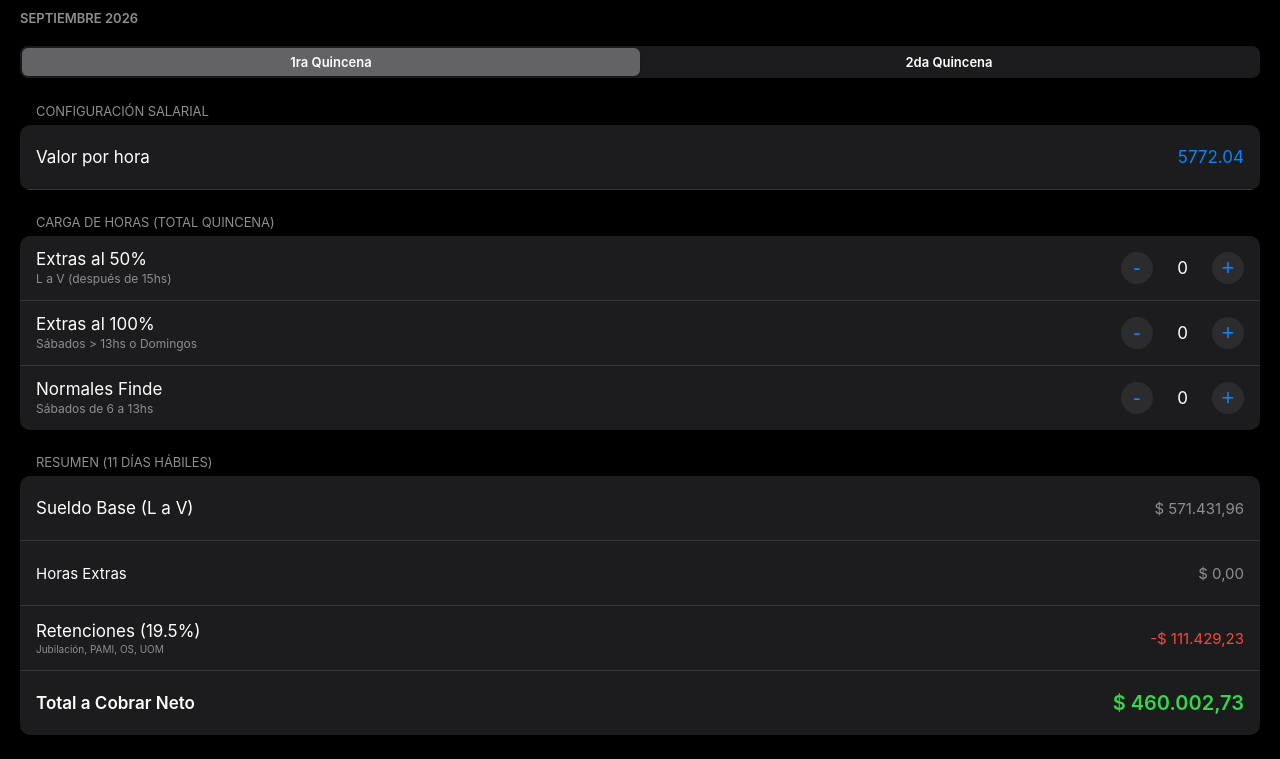
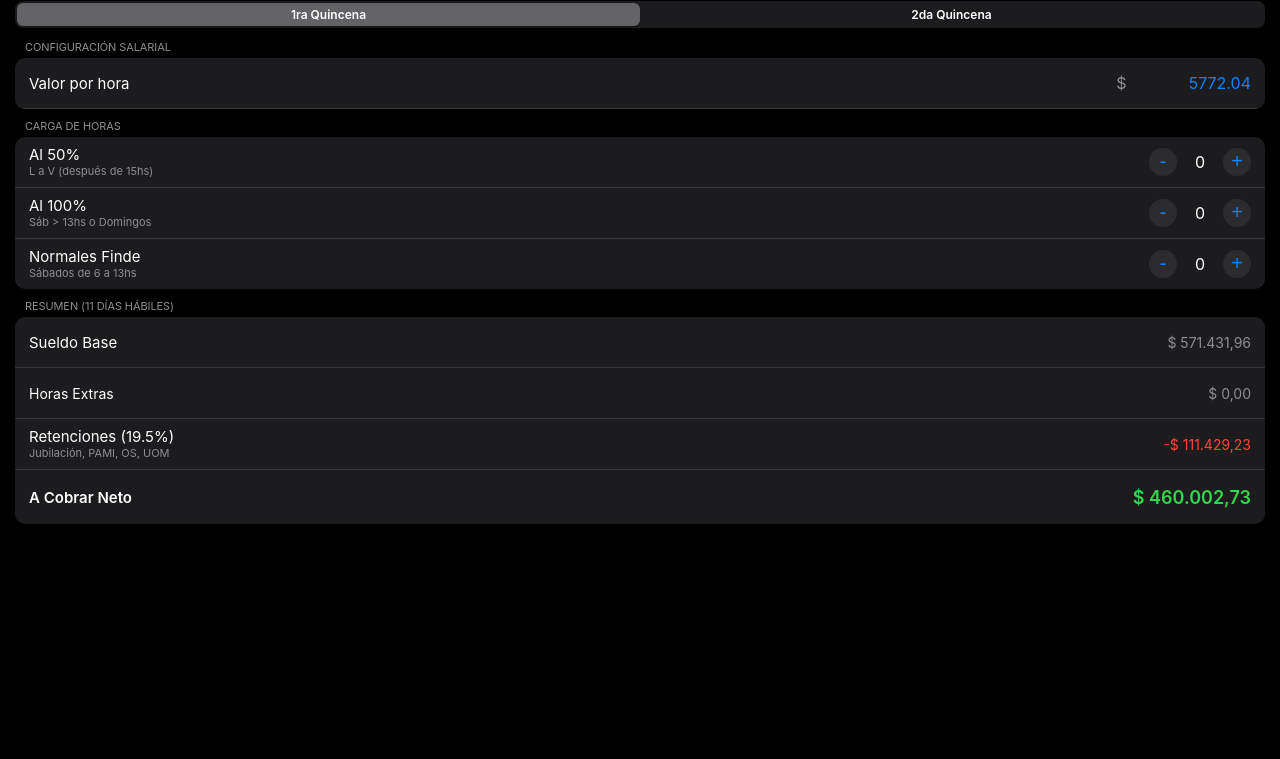
Before and after one commit to mundt-bit/calculadora-sueldo, a plain HTML site: page index.html in a window 1280 px wide. Shown: the part 77-836 px from the top of the page. After the commit the page ends 800 px from the top, so only its background shows below. Drawn offline with Linux system fonts and the light colour scheme.

Commit message:
Update index.html

```diff
--- a/index.html
+++ b/index.html
@@ -36,28 +36,30 @@
             -webkit-font-smoothing: antialiased;
         }
 
-        .header { padding: 20px 20px 10px 20px; }
-        h1 { font-size: 34px; font-weight: 700; margin: 0; letter-spacing: 0.4px; }
-        .month-info { color: var(--text-secondary); font-size: 13px; text-transform: uppercase; font-weight: 600; margin-top: 5px; }
+        /* Reducción de espacios en el Header */
+        .header { padding: 10px 15px 5px 15px; }
+        h1 { font-size: 26px; font-weight: 700; margin: 0; letter-spacing: 0.3px; }
+        .month-info { color: var(--text-secondary); font-size: 11px; text-transform: uppercase; font-weight: 600; margin-top: 2px; }
 
-        /* Main Tabs */
+        /* Main Tabs más compactos */
         .main-tabs {
-            display: flex; gap: 15px; margin: 15px 20px;
+            display: flex; gap: 12px; margin: 8px 15px;
             border-bottom: 1px solid var(--separator-color);
-            padding-bottom: 10px;
+            padding-bottom: 6px;
         }
         .main-tab {
-            font-size: 22px; font-weight: 700; color: var(--text-secondary);
+            font-size: 18px; font-weight: 700; color: var(--text-secondary);
             cursor: pointer; transition: color 0.2s;
         }
         .main-tab.active { color: var(--text-primary); }
 
+        /* Botones de Quincena con menor margen */
         .segmented-control {
             display: flex; background-color: #1C1C1E; border-radius: 8px;
-            padding: 2px; margin: 10px 20px 25px 20px;
+            padding: 2px; margin: 5px 15px 12px 15px;
         }
         .segment-btn {
-            flex: 1; text-align: center; padding: 6px 0; font-size: 13px;
+            flex: 1; text-align: center; padding: 4px 0; font-size: 12px;
             font-weight: 600; color: var(--text-primary); cursor: pointer;
             border-radius: 6px; transition: all 0.2s ease;
         }
@@ -66,54 +68,59 @@
             box-shadow: 0 3px 8px rgba(0,0,0,0.12), 0 3px 1px rgba(0,0,0,0.04);
         }
 
+        /* Contenedores de Listas más ajustados */
         .list-group {
             background-color: var(--list-bg); border-radius: 10px;
-            margin: 0 20px 24px 20px; overflow: hidden;
+            margin: 0 15px 10px 15px; overflow: hidden;
         }
         .list-row {
             display: flex; justify-content: space-between; align-items: center;
-            min-height: 44px; padding: 10px 16px; border-bottom: 0.5px solid var(--separator-color);
+            min-height: 38px; padding: 6px 14px; border-bottom: 0.5px solid var(--separator-color);
         }
         .list-row:last-child { border-bottom: none; }
-        .list-label { font-size: 17px; display: flex; flex-direction: column; max-width: 65%; }
-        .list-sublabel { font-size: 12px; color: var(--text-secondary); margin-top: 2px; line-height: 1.3; }
+
+        .list-label { font-size: 15px; display: flex; flex-direction: column; max-width: 65%; }
+        .list-sublabel { font-size: 11px; color: var(--text-secondary); margin-top: 1px; line-height: 1.2; }
 
         input[type="number"]::-webkit-inner-spin-button,
         input[type="number"]::-webkit-outer-spin-button { -webkit-appearance: none; margin: 0; }
-        input[type="number"] { -moz-appearance: textfield; appearance: textfield; font-size: 17px; }
+        /* Font-size 16px obligatorio para evitar zoom en iOS */
+        input[type="number"] { -moz-appearance: textfield; appearance: textfield; font-size: 16px; }
 
         input[type="number"].config-input {
             background-color: transparent; border: none; color: var(--accent-color);
-            text-align: right; width: 100px; font-family: var(--font-family); padding: 0;
+            text-align: right; width: 90px; font-family: var(--font-family); padding: 0;
         }
         input[type="number"].config-input:focus { outline: none; color: var(--text-primary); }
 
-        .input-wide { width: 140px !important; }
+        .input-wide { width: 120px !important; }
 
         .group-title {
-            font-size: 13px; color: var(--text-secondary); text-transform: uppercase;
-            margin: 0 20px 6px 36px; letter-spacing: -0.1px;
+            font-size: 11px; color: var(--text-secondary); text-transform: uppercase;
+            margin: 0 15px 4px 25px; letter-spacing: -0.1px;
         }
 
-        .stepper-control { display: flex; align-items: center; gap: 12px; }
+        /* Steppers un poco más chicos */
+        .stepper-control { display: flex; align-items: center; gap: 8px; }
         .stepper-btn {
-            width: 32px; height: 32px; border-radius: 50%; background-color: #2C2C2E;
-            color: var(--accent-color); border: none; font-size: 22px;
+            width: 28px; height: 28px; border-radius: 50%; background-color: #2C2C2E;
+            color: var(--accent-color); border: none; font-size: 20px;
             display: flex; align-items: center; justify-content: center;
             cursor: pointer; padding-bottom: 2px; user-select: none; -webkit-user-select: none;
         }
         .stepper-btn:active { opacity: 0.7; }
         .stepper-value {
-            font-size: 19px; width: 35px; text-align: center; color: var(--text-primary);
+            font-size: 16px; width: 30px; text-align: center; color: var(--text-primary);
             border: none; background: transparent; font-family: var(--font-family); padding: 0;
         }
 
-        .summary-label { font-size: 15px; }
-        .summary-value { font-size: 15px; color: var(--text-secondary); text-align: right; }
-        .summary-usd { font-size: 12px; color: var(--accent-color); display: block; margin-top: 2px; }
-        .total-row { font-weight: 600; }
-        .total-row .summary-label { font-size: 17px; }
-        .total-row .summary-value { font-size: 20px; color: var(--text-primary); }
+        /* Resumen optimizado */
+        .summary-label { font-size: 14px; }
+        .summary-value { font-size: 14px; color: var(--text-secondary); text-align: right; }
+        .summary-usd { font-size: 11px; color: var(--accent-color); display: block; margin-top: 1px; }
+        .total-row { font-weight: 600; padding-top: 8px; padding-bottom: 8px; }
+        .total-row .summary-label { font-size: 15px; }
+        .total-row .summary-value { font-size: 18px; color: var(--text-primary); }
         .value-red { color: var(--danger-color) !important; }
         .value-green { color: var(--success-color) !important; }
         .value-warning { color: var(--warning-color) !important; }
@@ -121,8 +128,8 @@
 
         /* API Status Badge */
         .api-status {
-            font-size: 11px; padding: 2px 6px; border-radius: 4px; background: #2C2C2E;
-            color: var(--text-secondary); margin-left: 8px; vertical-align: middle;
+            font-size: 10px; padding: 2px 5px; border-radius: 4px; background: #2C2C2E;
+            color: var(--text-secondary); margin-left: 6px; vertical-align: middle;
         }
         .api-status.ok { color: var(--success-color); }
         .api-status.error { color: var(--danger-color); }
@@ -150,27 +157,27 @@
         <div class="list-row">
             <div class="list-label">Valor por hora</div>
             <div>
-                <span style="color:var(--text-secondary);"></span>
+                <span style="color:var(--text-secondary);">$</span>
                 <input type="number" id="valorHora" class="config-input input-wide" value="5772.04" step="0.01" oninput="calculate()">
             </div>
         </div>
         <div class="list-row hidden" id="rowInputBono">
             <div class="list-label">
                 Bono / Premios
-                <span class="list-sublabel">Toca para editar (Bruto)</span>
+                <span class="list-sublabel">Toca para editar</span>
             </div>
             <div>
-                <span style="color:var(--text-secondary);"></span>
+                <span style="color:var(--text-secondary);">$</span>
                 <input type="number" id="bonoAmount" class="config-input input-wide" value="300000" oninput="calculate()">
             </div>
         </div>
     </div>
 
-    <div class="group-title">Carga de Horas (Total Quincena)</div>
+    <div class="group-title">Carga de Horas</div>
     <div class="list-group">
         <div class="list-row">
             <div class="list-label">
-                Extras al 50%
+                Al 50%
                 <span class="list-sublabel">L a V (después de 15hs)</span>
             </div>
             <div class="stepper-control">
@@ -181,8 +188,8 @@
         </div>
         <div class="list-row">
             <div class="list-label">
-                Extras al 100%
-                <span class="list-sublabel">Sábados > 13hs o Domingos</span>
+                Al 100%
+                <span class="list-sublabel">Sáb > 13hs o Domingos</span>
             </div>
             <div class="stepper-control">
                 <button class="stepper-btn" onclick="updateHours('horas100', -1)">-</button>
@@ -206,7 +213,7 @@
     <div class="group-title">Resumen (<span id="diasHabilesStr">0</span> días hábiles)</div>
     <div class="list-group">
         <div class="list-row">
-            <div class="list-label">Sueldo Base (L a V)</div>
+            <div class="list-label">Sueldo Base</div>
             <span class="summary-value" id="resSueldoBase">$0</span>
         </div>
         <div class="list-row hidden" id="rowResNormalesFinde">
@@ -224,12 +231,12 @@
         <div class="list-row">
             <div class="list-label">
                 Retenciones (19.5%)
-                <span class="list-sublabel" style="font-size: 10px;">Jubilación, PAMI, OS, UOM</span>
+                <span class="list-sublabel">Jubilación, PAMI, OS, UOM</span>
             </div>
             <span class="summary-value value-red" id="resImpuestos">$0</span>
         </div>
         <div class="list-row total-row">
-            <span class="summary-label">Total a Cobrar Neto</span>
+            <span class="summary-label">A Cobrar Neto</span>
             <span class="summary-value value-green" id="resTotal">$0</span>
         </div>
     </div>
@@ -243,7 +250,7 @@
         <div class="list-row">
             <div class="list-label">
                 Dólar Blue
-                <span class="list-sublabel">API Dolarito <span id="apiStatus" class="api-status">Conectando...</span></span>
+                <span class="list-sublabel">Dolarito <span id="apiStatus" class="api-status">...</span></span>
             </div>
             <div>
                 <span style="color:var(--text-secondary);">$</span>
@@ -256,7 +263,7 @@
                 <span class="list-sublabel">Pérdida de valor esperada</span>
             </div>
             <div>
-                <input type="number" id="devaluacion" class="config-input" style="width:50px; color:var(--warning-color);" value="4" oninput="calcularVentas()">
+                <input type="number" id="devaluacion" class="config-input" style="width:40px; color:var(--warning-color);" value="4" oninput="calcularVentas()">
                 <span style="color:var(--text-secondary);">%</span>
             </div>
         </div>
@@ -265,21 +272,21 @@
     <div class="group-title">Datos de la Venta</div>
     <div class="list-group">
         <div class="list-row">
-            <div class="list-label">Precio de Compra</div>
+            <div class="list-label">Precio Compra</div>
             <div>
                 <span style="color:var(--text-secondary);">$</span>
                 <input type="number" id="v_compra" class="config-input input-wide" value="0" placeholder="0" oninput="calcularVentas()">
             </div>
         </div>
         <div class="list-row">
-            <div class="list-label">Precio de Venta</div>
+            <div class="list-label">Precio Venta</div>
             <div>
                 <span style="color:var(--text-secondary);">$</span>
                 <input type="number" id="v_venta" class="config-input input-wide" value="0" placeholder="0" oninput="calcularVentas()">
             </div>
         </div>
 
-        <div class="segmented-control" style="margin: 15px 16px;">
+        <div class="segmented-control" style="margin: 10px 14px;">
             <div class="segment-btn active" id="btn1Pago" onclick="setMetodoPago(1)">1 Pago</div>
             <div class="segment-btn" id="btnCuotas" onclick="setMetodoPago(2)">En Cuotas</div>
         </div>
@@ -299,7 +306,7 @@
         <div class="list-row">
             <div class="list-label">
                 Ganancia Nominal
-                <span class="list-sublabel">Sin descontar devaluación</span>
+                <span class="list-sublabel">Sin descontar inflación</span>
             </div>
             <div style="text-align: right;">
                 <span class="summary-value" id="resGananciaNominal">$0</span>
@@ -317,11 +324,9 @@
             </div>
         </div>
     </div>
-
 </div>
 
 <script>
-    // JS: Bloqueo de zoom
     document.addEventListener('dblclick', function(event) { event.preventDefault(); }, { passive: false });
 
     const formatCurrency = (amount) => {
@@ -336,7 +341,6 @@
         if (window.navigator && window.navigator.vibrate) window.navigator.vibrate(10);
     }
 
-    // NAVEGACIÓN PRINCIPAL
     function switchMainTab(tab) {
         haptic();
         if(tab === 'sueldo') {
@@ -349,13 +353,11 @@
             document.getElementById('tabSueldo').classList.remove('active');
             document.getElementById('viewVentas').classList.remove('hidden');
             document.getElementById('viewSueldo').classList.add('hidden');
-            fetchDolar(); // Buscar el dolar al entrar a la pestaña
+            fetchDolar();
         }
     }
 
-    // ==========================================
-    // LÓGICA SUELDO (Existente)
-    // ==========================================
+    // SUELDO
     let currentQuincena = 1;
     let diasHabiles = 0;
     const now = new Date();
@@ -397,7 +399,7 @@
             document.getElementById('rowResBono').classList.add('hidden');
         }
 
-        const monthNames = ["Enero", "Febrero", "Marzo", "Abril", "Mayo", "Junio", "Julio", "Agosto", "Septiembre", "Octubre", "Noviembre", "Diciembre"];
+        const monthNames = ["Ene", "Feb", "Mar", "Abr", "May", "Jun", "Jul", "Ago", "Sep", "Oct", "Nov", "Dic"];
         document.getElementById('monthInfo').innerText = `${monthNames[now.getMonth()]} ${now.getFullYear()}`;
         diasHabiles = getWorkingDays(now.getFullYear(), now.getMonth(), currentQuincena);
         document.getElementById('diasHabilesStr').innerText = diasHabiles;
@@ -435,17 +437,14 @@
         document.getElementById('resTotal').innerText = formatCurrency(totalNeto);
     }
 
-    // ==========================================
-    // LÓGICA VENTAS (Nueva)
-    // ==========================================
-    let tipoPago = 1; // 1 = Contado, 2 = Cuotas
+    // VENTAS
+    let tipoPago = 1;
 
     function fetchDolar() {
         const statusEl = document.getElementById('apiStatus');
         statusEl.innerText = "Conectando...";
         statusEl.className = "api-status";
 
-        // Usamos DolarApi.com, que es abierta, gratuita y muy estable para Argentina
         fetch('https://dolarapi.com/v1/dolares/blue')
             .then(response => response.json())
             .then(data => {
@@ -457,7 +456,7 @@
                 }
             })
             .catch(error => {
-                console.error("Error obteniendo dolar:", error);
+                console.error("Error API:", error);
                 statusEl.innerText = "Error API";
                 statusEl.classList.add("error");
             });
@@ -476,7 +475,7 @@
         } else {
             document.getElementById('btnCuotas').classList.add('active');
             document.getElementById('rowCuotas').classList.remove('hidden');
-            document.getElementById('txtGananciaReal').innerText = "Descontando devaluación mensual";
+            document.getElementById('txtGananciaReal').innerText = "Descontando inflación";
         }
         calcularVentas();
     }
@@ -486,8 +485,8 @@
         const input = document.getElementById('v_cuotas');
         let val = parseInt(input.value) || 2;
         val += change;
-        if (val < 2) val = 2; // Minimo 2 cuotas
-        if (val > 24) val = 24; // Maximo 24 cuotas razonable
+        if (val < 2) val = 2;
+        if (val > 24) val = 24;
         input.value = val;
         calcularVentas();
     }
@@ -499,21 +498,14 @@
         const inflacionMensual = (parseFloat(document.getElementById('devaluacion').value) || 0) / 100;
         const cuotas = parseInt(document.getElementById('v_cuotas').value) || 1;
 
-        // 1. Ganancia Nominal (sin importar la inflación)
         const gananciaNominal = venta - compra;
-
-        // 2. Cálculo del Valor Presente (Ganancia Real)
         let valorRealVenta = 0;
 
         if (tipoPago === 1 || cuotas <= 1 || inflacionMensual === 0) {
-            // Un pago al contado
             valorRealVenta = venta;
         } else {
-            // Cobro en cuotas: Se descuenta la inflación acumulada mes a mes
             const valorCuota = venta / cuotas;
             for (let mes = 1; mes <= cuotas; mes++) {
-                // Formula de Valor Presente Neto (VPN)
-                // Cuota / (1 + Tasa)^mes
                 let valorCuotaPresente = valorCuota / Math.pow(1 + inflacionMensual, mes);
                 valorRealVenta += valorCuotaPresente;
             }
@@ -521,7 +513,6 @@
 
         const gananciaReal = valorRealVenta - compra;
 
-        // Actualizar Interfaz NOMINAL
         const resNominal = document.getElementById('resGananciaNominal');
         resNominal.innerText = formatCurrency(gananciaNominal);
         document.getElementById('resGananciaNominalUSD').innerText = formatUSD(gananciaNominal / dolar);
@@ -529,7 +520,6 @@
         if(gananciaNominal < 0) resNominal.className = "summary-value value-red";
         else resNominal.className = "summary-value";
 
-        // Actualizar Interfaz REAL
         const resReal = document.getElementById('resGananciaReal');
         resReal.innerText = formatCurrency(gananciaReal);
         document.getElementById('resGananciaRealUSD').innerText = formatUSD(gananciaReal / dolar);
@@ -538,7 +528,6 @@
         else resReal.className = "summary-value value-green";
     }
 
-    // Iniciar con Sueldo
     setQuincena(1);
 </script>
 
```
